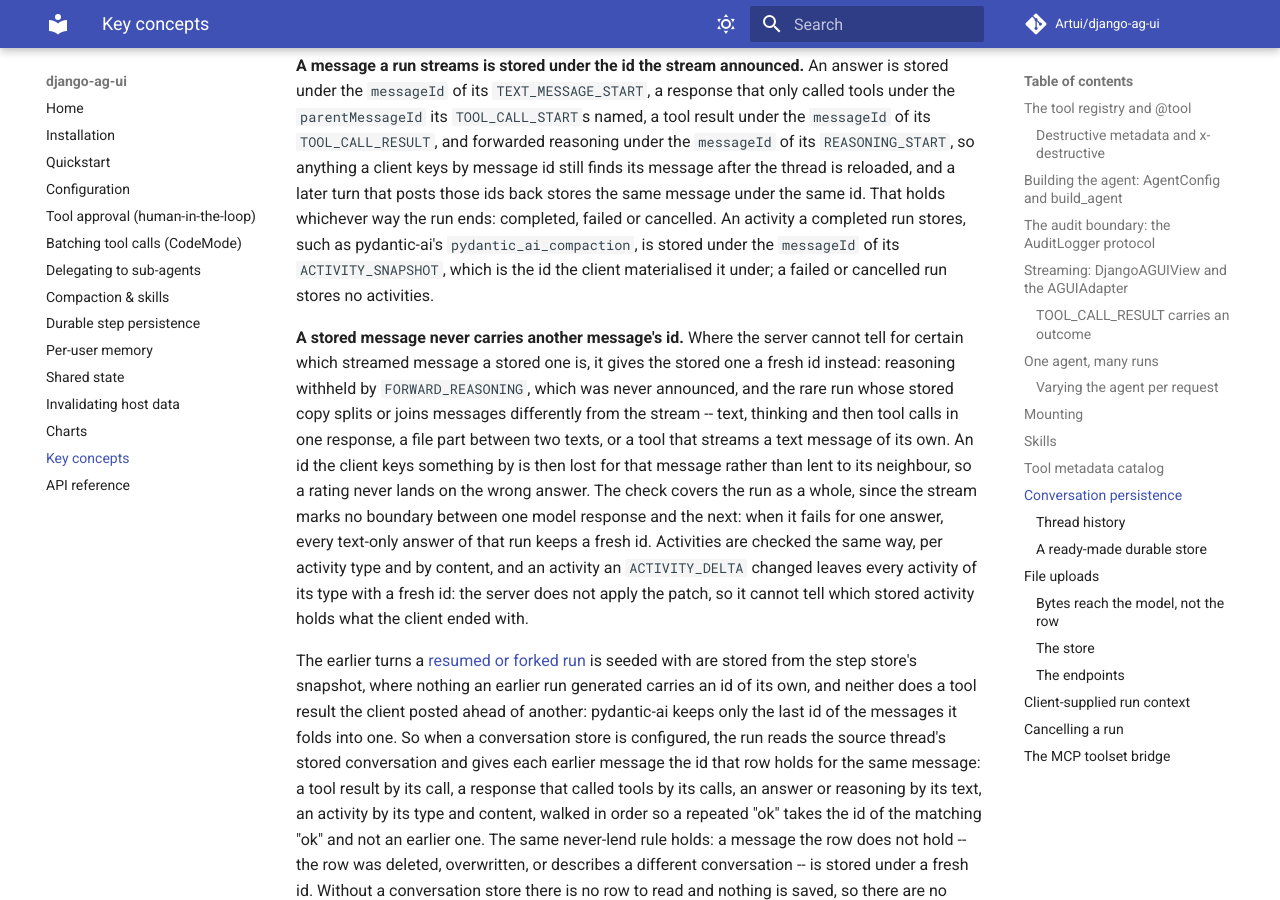
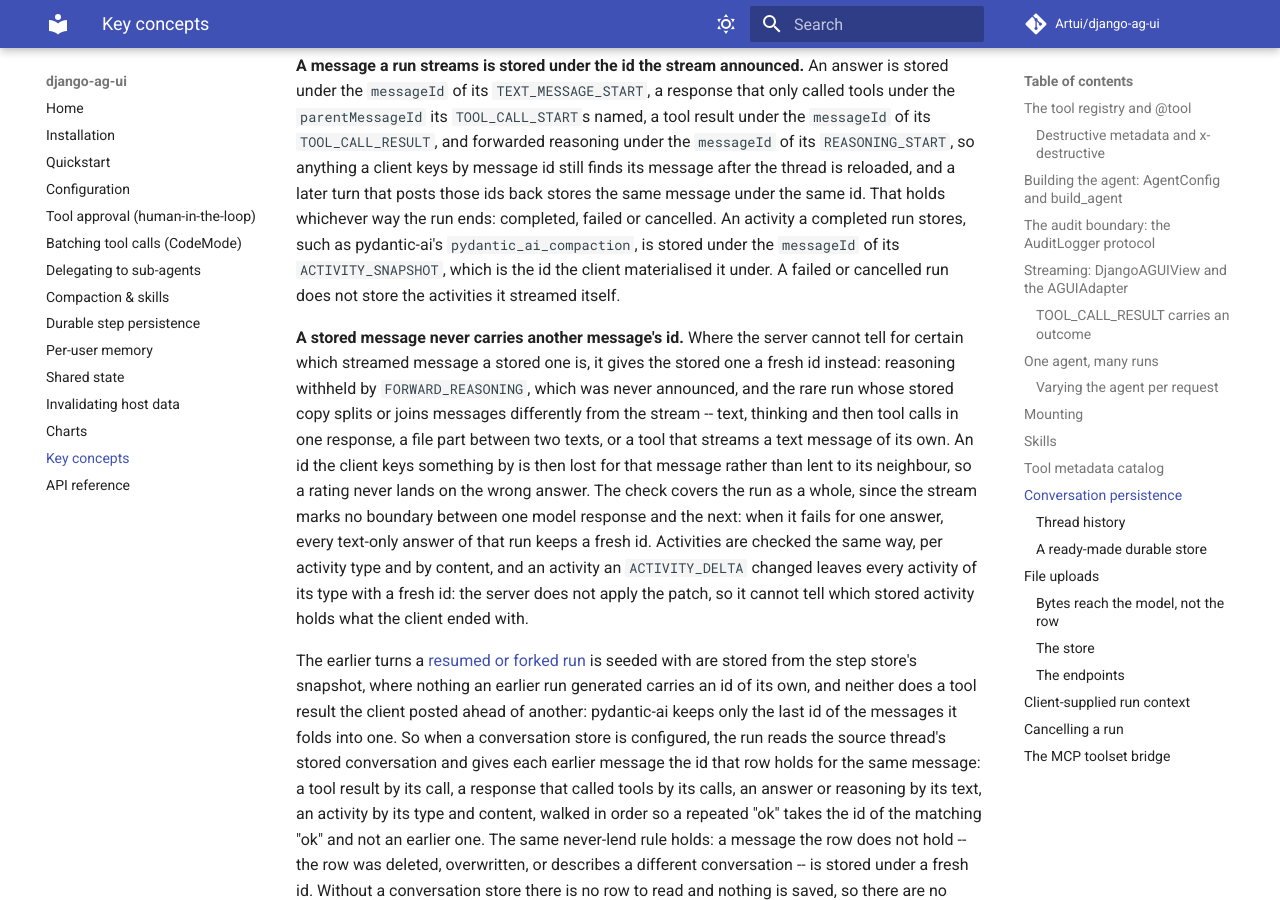
Before and after one commit to Artui/django-ag-ui, an MkDocs documentation site: the page built from docs/concepts.md, in a window 1280 px wide and 900 px high, scrolled down 9865 px. Built offline with MkDocs 1.6.1 and Material for MkDocs 9.7.7, drawn with Linux system fonts in a browser that asks for light colours; comment, search, counter and statistics services are not loaded.

Commit message:
Say which activities a failed or cancelled run leaves unstored
Co-Authored-By: Claude Opus 5.5 <noreply@anthropic.com>

```diff
--- a/docs/concepts.md
+++ b/docs/concepts.md
@@ -466,7 +466,8 @@ later turn that posts those ids back stores the same message under the same id.
 That holds whichever way the run ends: completed, failed or cancelled. An
 activity a completed run stores, such as pydantic-ai's `pydantic_ai_compaction`,
 is stored under the `messageId` of its `ACTIVITY_SNAPSHOT`, which is the id the
-client materialised it under; a failed or cancelled run stores no activities.
+client materialised it under. A failed or cancelled run does not store the
+activities it streamed itself.
 
 **A stored message never carries another message's id.** Where the server cannot
 tell for certain which streamed message a stored one is, it gives the stored one
```
